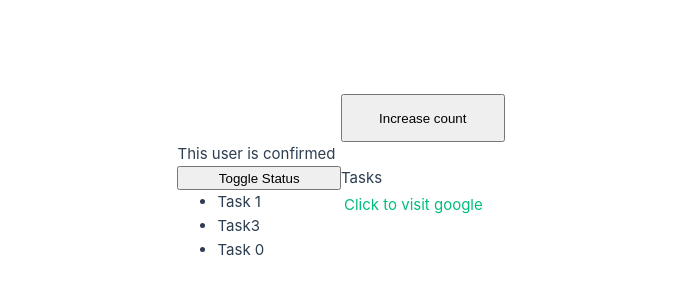
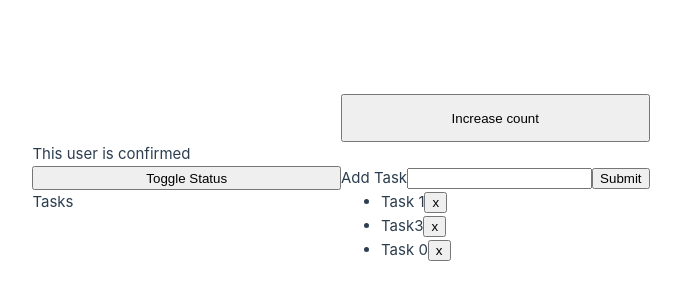
Before and after one commit to lolade-ilori/vue-journey, a Vue app: page / in a window 1280 px wide. Shown: the part 222-522 px from the top of the page, without its empty margins (299-980 px from the left). Built offline with nearby package versions, Linux system fonts and the light colour scheme.

Commit message:
adding and deleting tasks

```diff
--- a/src/App.vue
+++ b/src/App.vue
@@ -5,6 +5,7 @@
 const count = ref(0)
 const status = ref('active')
 const tasks = ref(['Task 1', 'Task3', 'Task 0'])
+const newTask = ref('')
 
 const increment = () => {
   count.value++
@@ -20,6 +21,17 @@
     }
 }
 
+const addTask = () => {
+  if(newTask.value.trim() !== '') {
+    tasks.value.push(newTask.value)
+    newTask.value = ''
+  }
+}
+
+const deleteTask = (index) => {
+  tasks.value.splice(index, 1)
+}
+
 </script>
 
 
@@ -32,14 +44,21 @@
   <br />
   <button @click="toggleStatus">Toggle Status</button>
 
+  <form v-on:submit.prevent="addTask">
+    <label for="newTask">Add Task</label>
+    <input type="text" id="newTask" name="newTask" v-model="newTask">
+    <button type="submit">Submit</button>
+  </form>
 
 
   <h4>Tasks</h4>
   <ul>
-    <li v-for="task in tasks" :key="task">{{ task }}</li>
+    <li v-for="(task, index) in tasks" :key="task">
+      <span>{{ task }}</span>
+      <button @click="deleteTask(index)">x</button>
+    </li>
   </ul>
 
-  <a :href="link">Click to visit google</a>
 </template>
 
 <style scoped>
```
